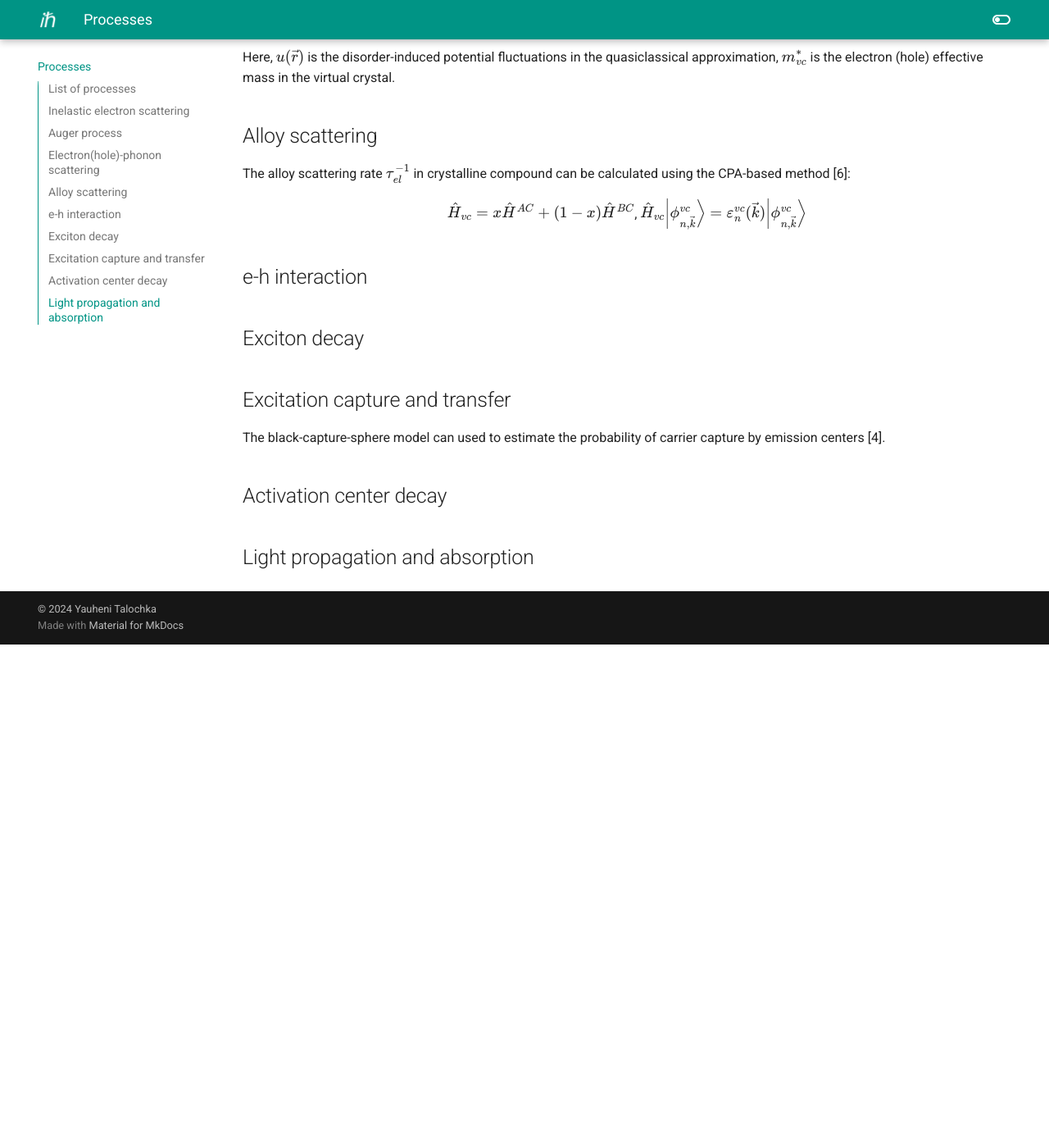
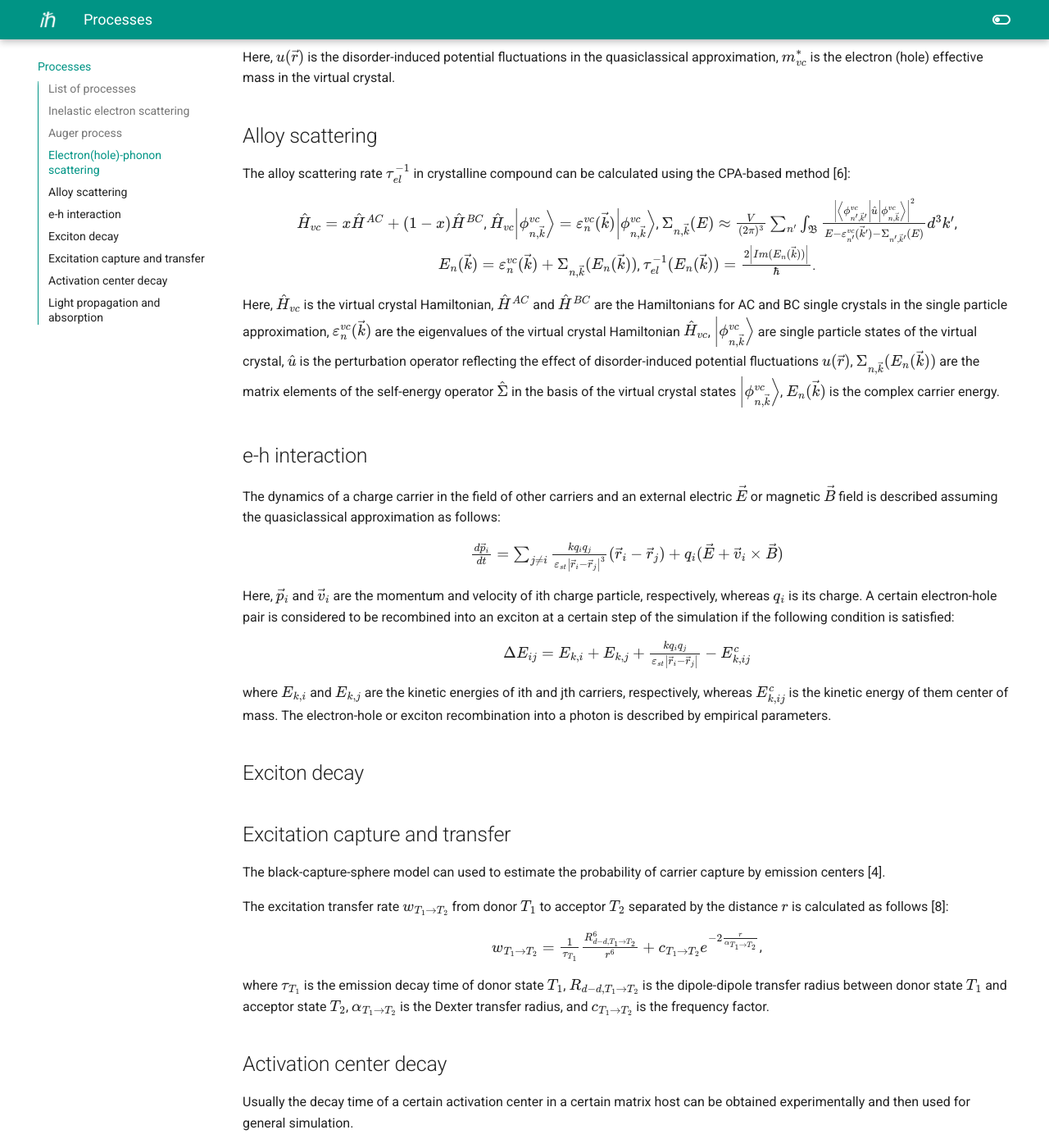
Before and after one commit to YauheniTalochkaN/LEPAM_Docs, an MkDocs documentation site: the page built from docs/processes.md, in a window 1280 px wide and 1400 px high, scrolled down 3915 px. Shown: the whole window at 82% size. Built offline with MkDocs 1.6.1 and Material for MkDocs 9.7.7, drawn with Linux system fonts in a browser that asks for light colours; before the commit the page ends 4701 px from its top, so only the background shows below that; some of the changed text lies outside the part shown.

Commit message:
last points

```diff
--- a/docs/javascripts/mathjax.js
+++ b/docs/javascripts/mathjax.js
@@ -7,7 +7,7 @@ window.MathJax = {
     macros: {
       ket: ["{\\left| #1 \\right\\rangle}", 1],
       bra: ["{\\left\\langle #1 \\right|}", 1],
-      braket: ["{\\left\\langle #1 \\middle| #2 \\right\\rangle}", 2]
+      braket: ["{\\left\\langle #1 \\middle| #2 \\middle| #3 \\right\\rangle}", 3]
     }
   },
   options: {
--- a/docs/processes.md
+++ b/docs/processes.md
@@ -75,7 +75,7 @@ DFT packages such as Quantum Espresso [2] can be used to calculate the carrier-p
 The electron(hole)-phonon scattering rate $\tau_{ph, _{abs}^{em}}^{-1}$ can be evaluated assuming the single parabolic band approximation in the approximations of the Fröhlich polarization and the deformational potential [5]:
 
 <center>
-$\tau_{PLO, s, _{abs}^{em}}^{-1}(E_{k}) = \frac{e^{2} \sqrt{m^{*}} \hbar \Omega_{LO,s}}{4 \sqrt{2} \pi \varepsilon_{0} \hbar \tilde{\varepsilon}_{s}} \frac{1}{E_{k}} (n(\hbar \Omega_{LO, s}) + \frac{1}{2} \pm \frac{1}{2}) \, ln(\lvert \frac{\sqrt{E_{k}}+\sqrt{E_{k} \mp \hbar \Omega_{LO,s}}}{\sqrt{E_{k}}-\sqrt{E_{k} \mp \hbar \Omega_{LO,s}}} \rvert)$,
+$\tau_{PLO, s, _{abs}^{em}}^{-1}(E_{k}) = \frac{e^{2} \sqrt{m^{*}} \hbar \Omega_{LO,s}}{4 \sqrt{2} \pi \varepsilon_{0} \hbar \tilde{\varepsilon}_{s}} \frac{1}{E_{k}} (n(\hbar \Omega_{LO, s}) + \frac{1}{2} \pm \frac{1}{2}) \, ln\left(\left| \frac{\sqrt{E_{k}}+\sqrt{E_{k} \mp \hbar \Omega_{LO,s}}}{\sqrt{E_{k}}-\sqrt{E_{k} \mp \hbar \Omega_{LO,s}}} \right|\right)$,
 
 $\tau_{DLA, _{abs}^{em}}^{-1}(E_{k}) = \frac{\sqrt{m^{*}} \sigma_{d}^{2}}{4 \sqrt{2} \pi \hbar c_{L} \rho} \frac{1}{\sqrt{E_{k}}} \int_{0}^{2\frac{\sqrt{2 m^{*} E_{k} \mp c_{L} m^{*}}}{\hbar}} (n(\hbar q c_{L}) + \frac{1}{2} \pm \frac{1}{2}) q^{2} dq$,
 
@@ -126,11 +126,33 @@ The alloy scattering rate $\tau_{el}^{-1}$ in crystalline compound can be calcu
 <center>
 $\hat{H}_{vc} = x \hat{H}^{AC} + (1-x) \hat{H}^{BC}$,
 
-$\hat{H}_{vc} \ket{\phi_{n,\vec{k}}^{vc}} = \varepsilon_{n}^{vc}(\vec{k}) \ket{\phi_{n,\vec{k}}^{vc}}$
+$\hat{H}_{vc} \ket{\phi_{n,\vec{k}}^{vc}} = \varepsilon_{n}^{vc}(\vec{k}) \ket{\phi_{n,\vec{k}}^{vc}}$,
+
+$\Sigma_{n, \vec{k}}(E) \approx \frac{V}{(2\pi)^{3}} \sum_{n'} \int_{\mathfrak{B}} \frac{\left| \braket{\phi_{n',\vec{k}'}^{vc}}{\hat{u}}{\phi_{n,\vec{k}}^{vc}} \right|^{2}}{E - \varepsilon_{n'}^{vc}(\vec{k}') - \Sigma_{n', \vec{k}'}(E)} d^{3}k'$,
+
+$E_{n}(\vec{k}) = \varepsilon_{n}^{vc}(\vec{k}) + \Sigma_{n, \vec{k}}(E_{n}(\vec{k}))$,
+
+$\tau_{el}^{-1}(E_{n}(\vec{k})) = \frac{2 \left| Im(E_{n}(\vec{k})) \right|}{\hbar}$.
 </center>
 
+Here, $\hat{H}_{vc}$ is the virtual crystal Hamiltonian, $\hat{H}^{AC}$ and $\hat{H}^{BC}$ are the Hamiltonians for AC and BC single crystals in the single particle approximation, $\varepsilon_{n}^{vc}(\vec{k})$ are the eigenvalues of the virtual crystal Hamiltonian $\hat{H}_{vc}$, $\ket{\phi_{n,\vec{k}}^{vc}}$ are single particle states of the virtual crystal, $\hat{u}$ is the perturbation operator reflecting the effect of disorder-induced potential fluctuations $u(\vec{r})$, $\Sigma_{n, \vec{k}}(E_{n}(\vec{k}))$ are the matrix elements of the self-energy operator $\hat{\Sigma}$ in the basis of the virtual crystal states $\ket{\phi_{n,\vec{k}}^{vc}}$, $E_{n}(\vec{k})$ is the complex carrier energy.
+
 ## e-h interaction
+The dynamics of a charge carrier in the field of other carriers and an external electric $\vec{E}$ or magnetic $\vec{B}$ field is described assuming the quasiclassical approximation as follows:
 
+<center>
+$\frac{d \vec{p}_{i}}{dt} = \sum_{j \neq i} \frac{k q_{i} q_{j}}{\varepsilon_{st} \left| \vec{r}_{i} - \vec{r}_{j} \right|^3} (\vec{r}_{i} - \vec{r}_{j}) + q_{i} (\vec{E} + \vec{v}_i \times \vec{B})$
+</center>
+
+Here, $\vec{p}_{i}$ and $\vec{v}_{i}$  are the momentum and velocity of ith charge particle, respectively, whereas $q_{i}$ is its charge.
+A certain electron-hole pair is considered to be recombined into an exciton at a certain step of the simulation if the following condition is satisfied:
+
+<center>
+$\Delta E_{ij} = E_{k,i} + E_{k,j} + \frac{k q_{i} q_{j}}{\varepsilon_{st} \left| \vec{r}_{i} - \vec{r}_{j} \right|} - E_{k,ij}^{c}$
+</center>
+
+where $E_{k,i}$ and $E_{k,j}$ are the kinetic energies of ith and jth carriers, respectively, whereas $E_{k,ij}^{c}$ is the kinetic energy of them center of mass.
+The electron-hole or exciton recombination into a photon is described by empirical parameters.
 
 ## Exciton decay
 
@@ -138,7 +160,15 @@ $\hat{H}_{vc} \ket{\phi_{n,\vec{k}}^{vc}} = \varepsilon_{n}^{vc}(\vec{k}) \ket{\
 ## Excitation capture and transfer
 The black-capture-sphere model can used to estimate the probability of carrier capture by emission centers [4].
 
+The excitation transfer rate $w_{T_{1} \rightarrow T_{2}}$ from donor $T_{1}$ to acceptor $T_{2}$ separated by the distance $r$ is calculated as follows [8]:
+
+<center>
+$w_{T_{1} \rightarrow T_{2}} = \frac{1}{\tau_{T_{1}}} \frac{R^{6}_{d-d, T_{1} \rightarrow T_{2}}}{r^{6}} + c_{T_{1} \rightarrow T_{2}} e^{-2 \frac{r}{\alpha_{T_{1} \rightarrow T_{2}}}}$,
+</center>
+
+where $\tau_{T_{1}}$ is the emission decay time of donor state $T_{1}$, $R_{d-d, T_{1} \rightarrow T_{2}}$ is the dipole-dipole transfer radius between donor state $T_{1}$ and acceptor state $T_{2}$, $\alpha_{T_{1} \rightarrow T_{2}}$ is the Dexter transfer radius, and $c_{T_{1} \rightarrow T_{2}}$ is the frequency factor.
+
 ## Activation center decay
-
+Usually the decay time of a certain activation center in a certain matrix host can be obtained experimentally and then used for general simulation.
 
 ## Light propagation and absorption
```
